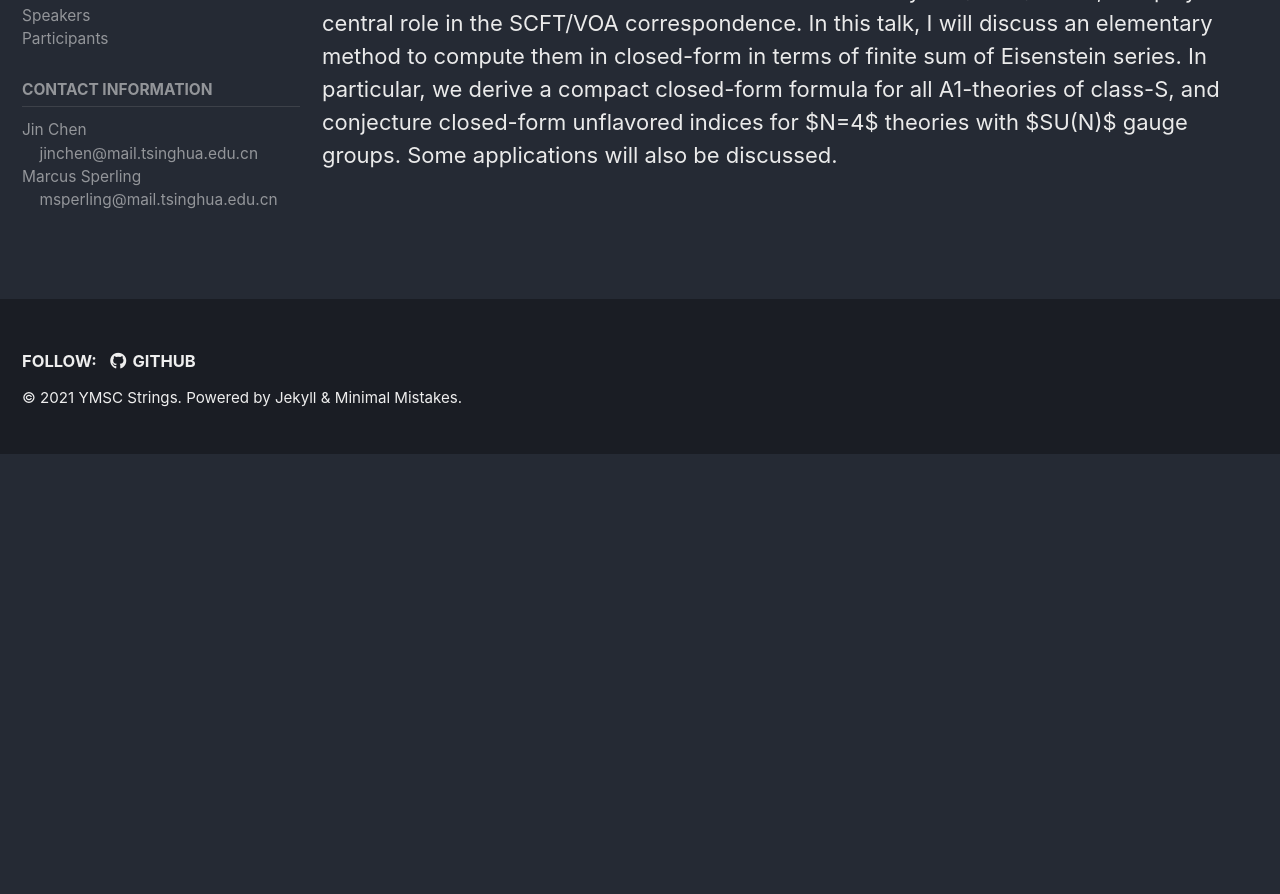
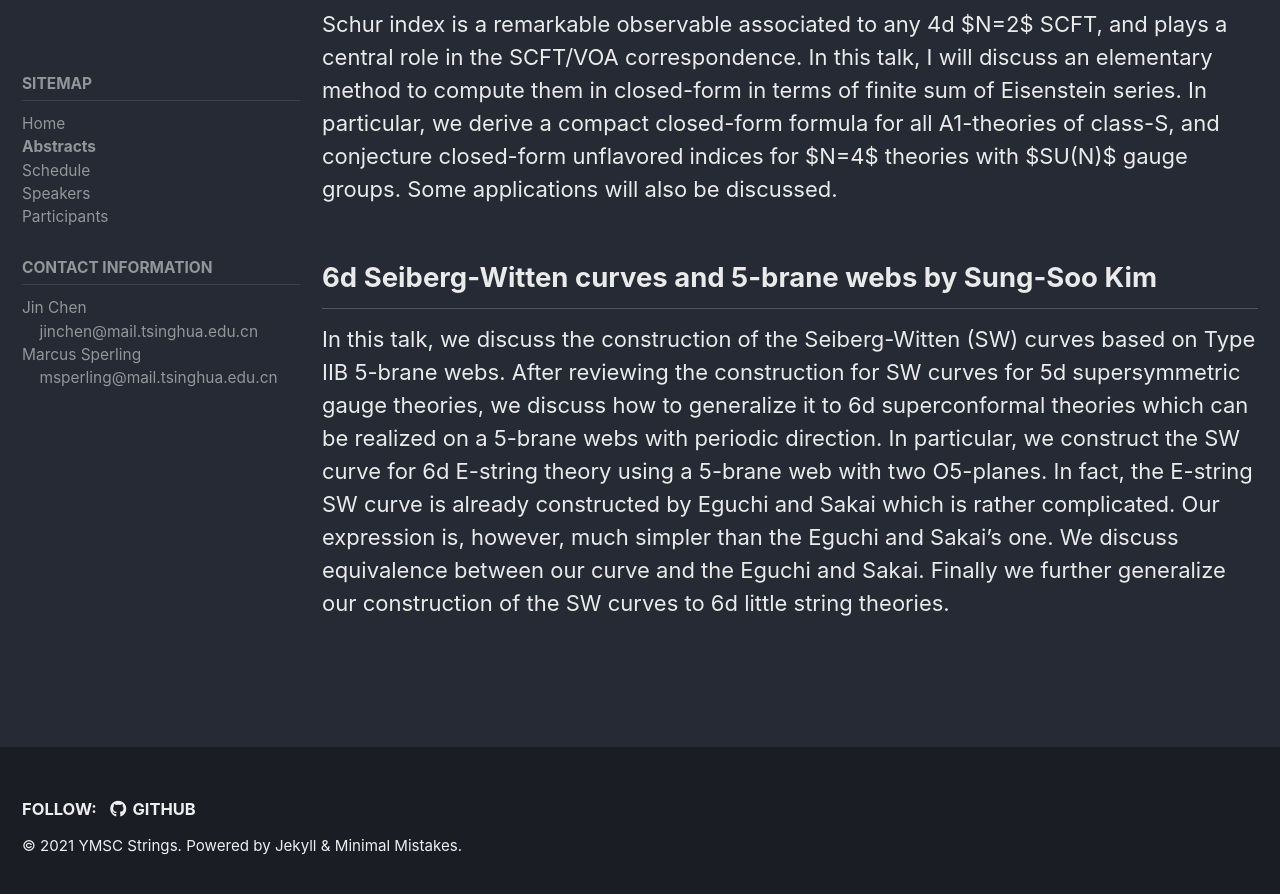
Before and after one commit to ymsc-strings/gauge-theory-workshop-sept-2021, a Jekyll site: the page built from _pages/abstracts.md, in a window 1280 px wide and 900 px high, scrolled down 3106 px. Shown: the top 894 px of the window. Built offline with Jekyll 4.4.1, drawn with Linux system fonts in a browser that asks for light colours; cached includes are drawn as plain includes; before the commit the page ends 3560 px from its top, so only the background shows below that; some of the changed text lies outside the part shown.

Commit message:
Update abstracts.md
abstract Sung-Soo Kim added

```diff
--- a/_pages/abstracts.md
+++ b/_pages/abstracts.md
@@ -55,3 +55,7 @@ I'm going to talk about the construction of 5d SCFTs from M-theory on C3 orbifol
 ## Closed-form Schur Indices by Yiwen Pan
 
 Schur index is a remarkable observable associated to any 4d $N=2$ SCFT, and plays a central role in the SCFT/VOA correspondence. In this talk, I will discuss an elementary method to compute them in closed-form in terms of finite sum of Eisenstein series. In particular, we derive a compact closed-form formula for all A1-theories of class-S, and conjecture closed-form unflavored indices for $N=4$ theories with $SU(N)$ gauge groups. Some applications will also be discussed.
+
+## 6d Seiberg-Witten curves and 5-brane webs by Sung-Soo Kim
+
+In this talk, we discuss the construction of the Seiberg-Witten (SW) curves based on Type IIB 5-brane webs. After reviewing the construction for SW curves for 5d supersymmetric gauge theories, we discuss how to generalize it to 6d superconformal theories which can be realized on a 5-brane webs with periodic direction. In particular, we construct the SW curve for 6d E-string theory using a 5-brane web with two O5-planes. In fact, the E-string SW curve is already constructed by Eguchi and Sakai which is rather complicated. Our expression is, however, much simpler than the Eguchi and Sakai's one. We discuss equivalence between our curve and the Eguchi and Sakai. Finally we further generalize our construction of the SW curves to 6d little string theories.
```
